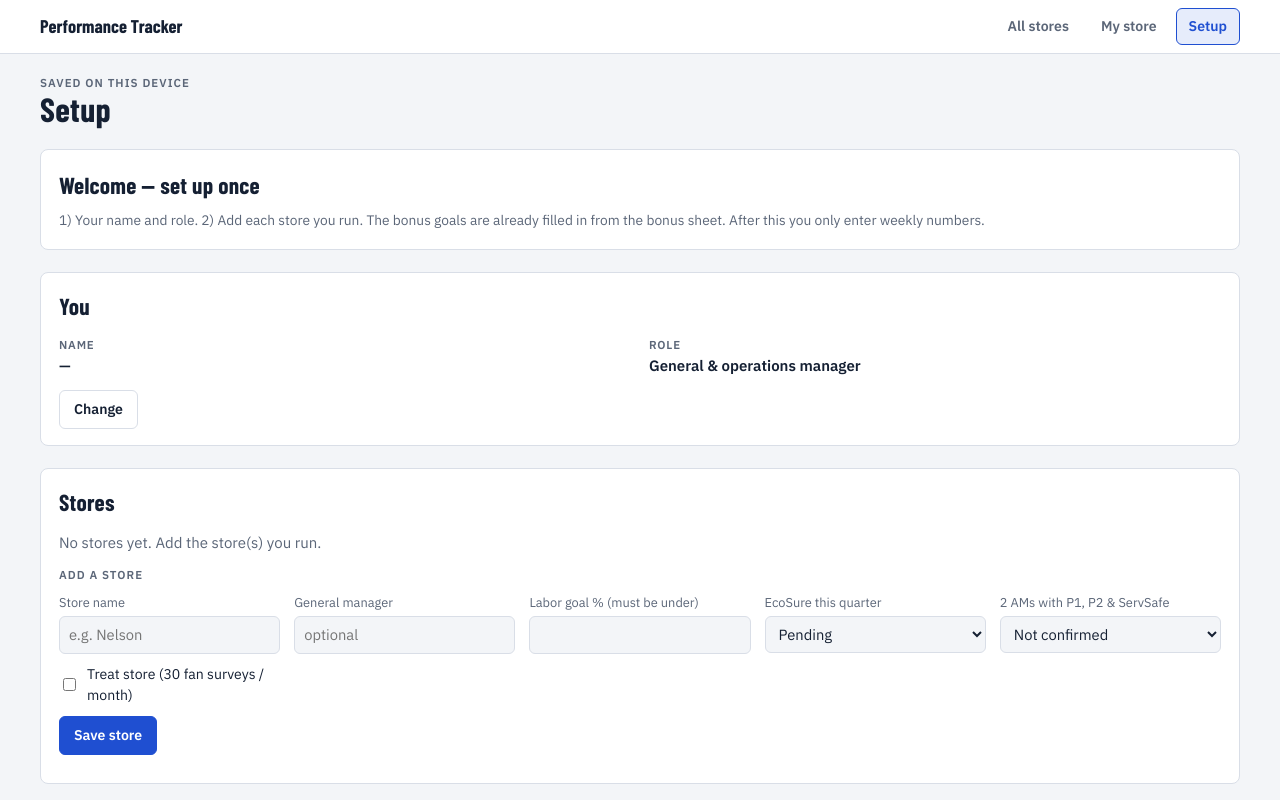
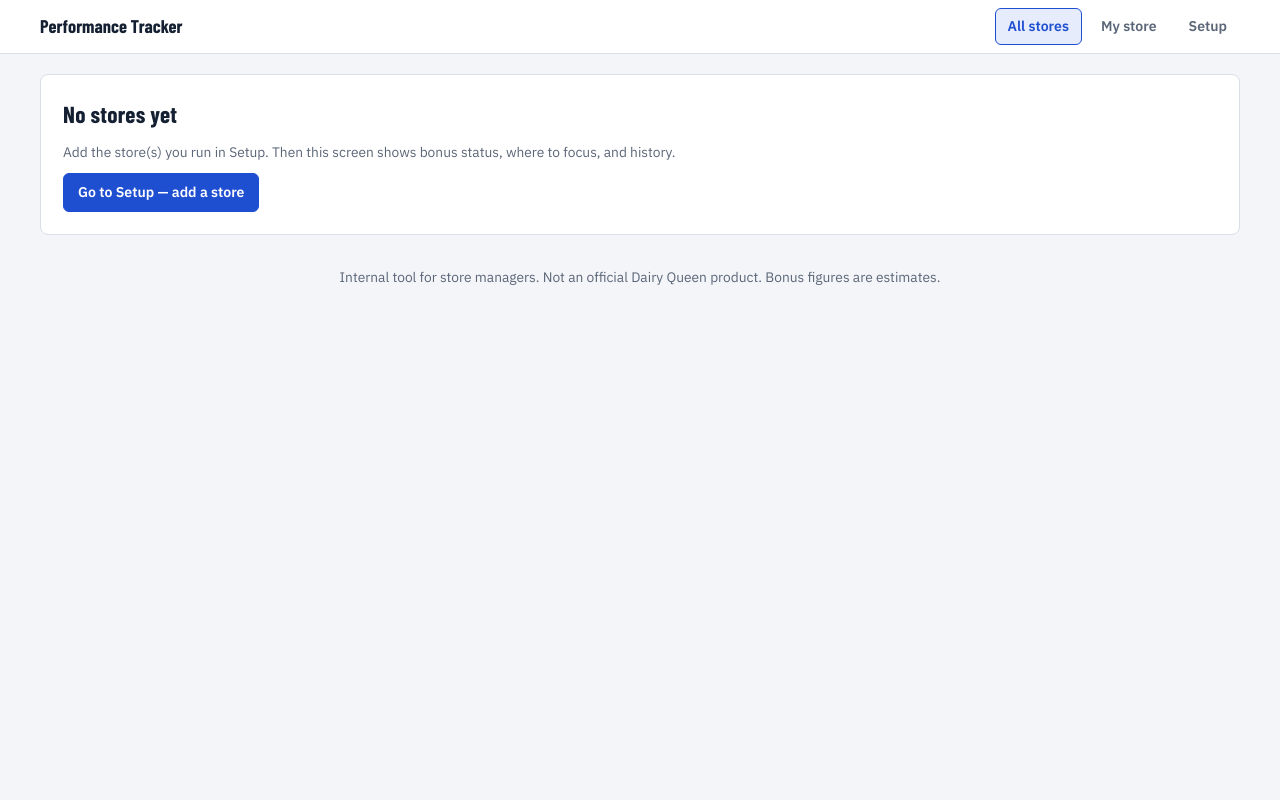
Before and after one commit to abhigami25/bonus-tracker, a plain HTML site: page index.html in a window 1280 px wide. Both pictures are taken after a click on the button "All stores". Shown: the top 800 px of the page. Drawn offline with nearby package versions, Linux system fonts and the light colour scheme.

Commit message:
Add files via upload

```diff
--- a/index.html
+++ b/index.html
@@ -158,6 +158,12 @@ textarea{min-height:58px;resize:vertical}
 
 <div class="wrap">
   <div class="banner" id="msgBanner" hidden></div>
+
+  <section class="panel" id="noStores" hidden style="padding:22px;display:flex;flex-direction:column;gap:10px;align-items:flex-start">
+    <h2>No stores yet</h2>
+    <div class="muted small">Add the store(s) you run in Setup. Then this screen shows bonus status, where to focus, and history.</div>
+    <button class="btn primary" type="button" id="noStoresBtn">Go to Setup — add a store</button>
+  </section>
 
   <!-- ============ SCREEN 1: ALL STORES ============ -->
   <div id="viewOverview" class="screen">
@@ -561,8 +567,10 @@ function readHash(){const h=location.hash.slice(1);if(h.startsWith('store-')&&D.
 function render(){
   const stores=storeList();
   if(!cur||!D.stores[cur])cur=stores[0]?stores[0].id:null;
-  if(!stores.length&&view!=='setup')view='setup';
-  for(const [v,id] of [['overview','viewOverview'],['store','viewStore'],['setup','viewSetup']])$(id).hidden=view!==v;
+  const empty=!stores.length&&view!=='setup';
+  $('noStores').hidden=!empty;
+  for(const [v,id] of [['overview','viewOverview'],['store','viewStore'],['setup','viewSetup']])$(id).hidden=empty||view!==v;
+  if(empty){for(const b of document.querySelectorAll('.tab')){b.classList.toggle('on',b.dataset.view===view);b.setAttribute('aria-current',b.dataset.view===view?'page':'false')}return}
   for(const b of document.querySelectorAll('.tab')){b.classList.toggle('on',b.dataset.view===view);b.setAttribute('aria-current',b.dataset.view===view?'page':'false')}
   $('tabStore').textContent=stores.length>1?'Store detail':'My store';
   renderQPicks();
@@ -824,7 +832,8 @@ load();
 if(loadError)showMsg('Saved data on this device could not be read. A copy was kept; use Restore with your latest backup file.');
 else if(weekList().length){const days=D.lastBackup?Math.round((new Date(TODAY)-new Date(D.lastBackup))/864e5):null;
   if(days==null||days>30)showMsg((days==null?'No backup yet.':'Last backup '+days+' days ago.')+' Go to Setup → Backup to keep a copy of your numbers.')}
-view=storeList().length>1?'overview':'store';
+view=storeList().length>1?'overview':storeList().length?'store':'setup';
+$('noStoresBtn').addEventListener('click',()=>go('setup'));
 readHash();
 })();
 
```
